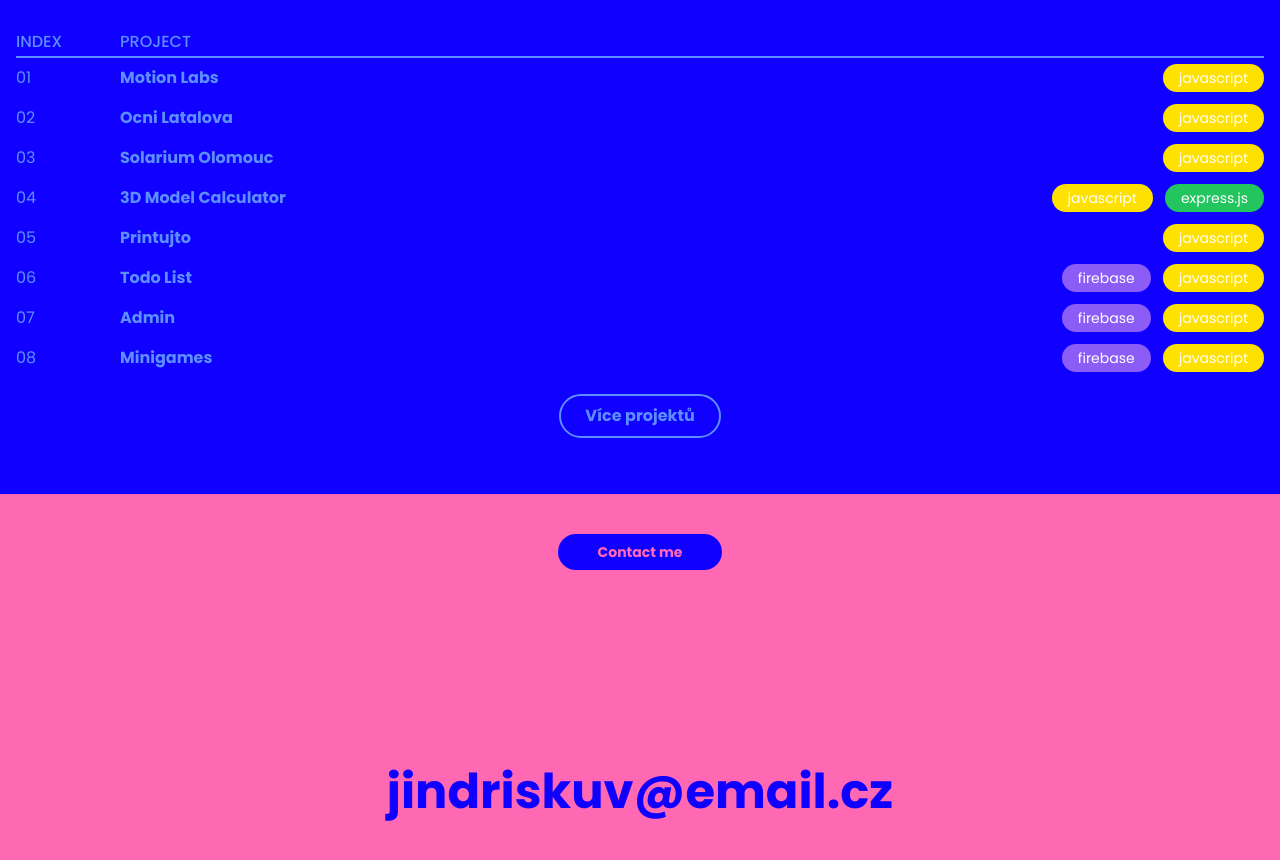
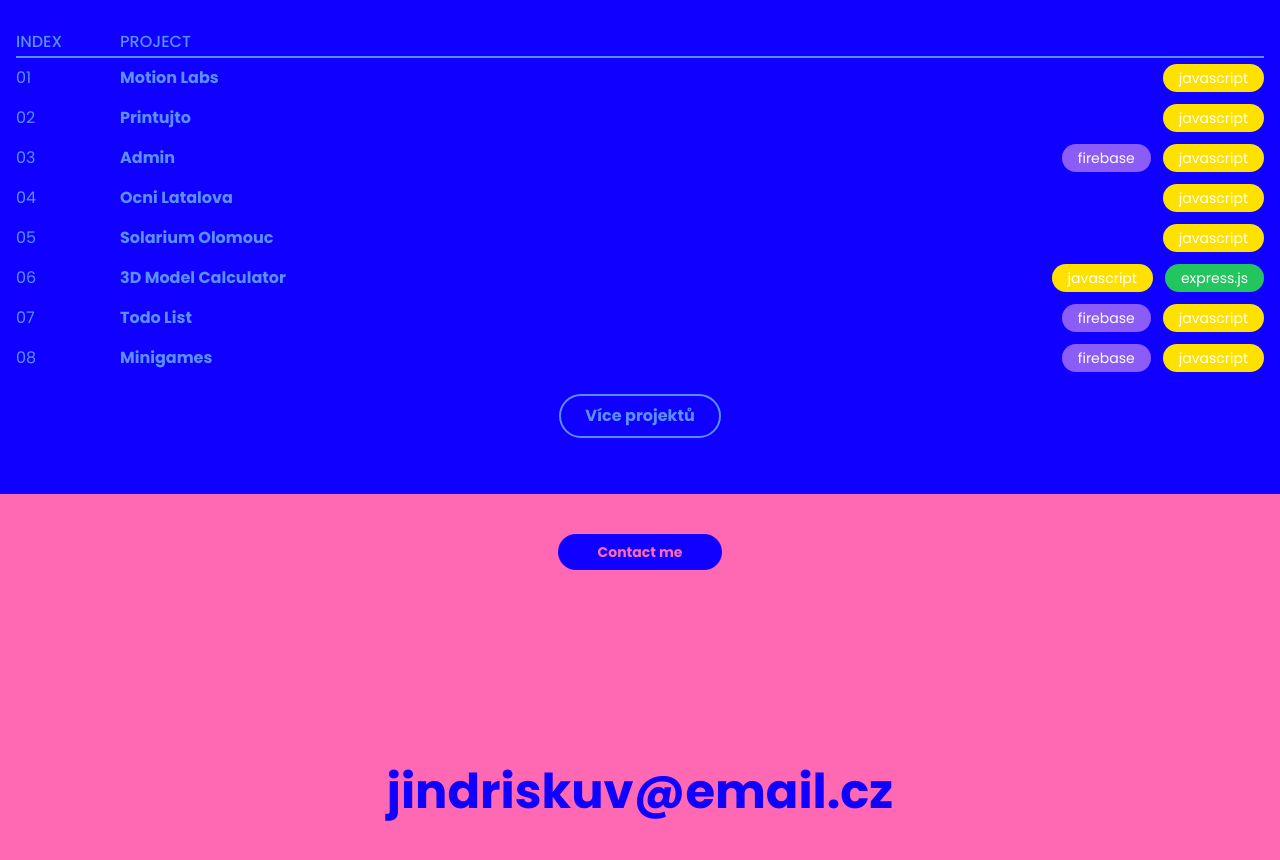
Before and after one commit to jindrahabarta/Portfolio, a Next.js app: page / in a window 1280 px wide. Shown: the part 1518-2378 px from the top of the page. Built offline with nearby package versions, Linux system fonts and the light colour scheme.

Commit message:
projects

```diff
--- a/src/app/data/Projects.ts
+++ b/src/app/data/Projects.ts
@@ -6,16 +6,36 @@ export const Projects =[
       { color: 'yellow', text: 'javascript' },
     ],
     tech: 'next',
-    link: 'https://jh-todoapp.netlify.app',
+    link: 'https://motionlabs.cz/',
+  },
+  {
+    src: '/images/project/Printujto.webp',
+    name: 'Printujto',
+    tags: [
+      { color: 'yellow', text: 'javascript' },
+    ],
+    tech: 'next',
+    link: 'https://printujto.cz/',
+  },
+   {
+
+    src: '/images/project/admin.jpg',
+    name: 'Admin',
+    tags: [
+      { color: 'violet', text: 'firebase' },
+      { color: 'yellow', text: 'javascript' },
+    ],
+    tech: 'react',
+    link: 'https://jh-adminapp.netlify.app',
   },
     {
-    src: '/images/project/todo.jpg',
+    src: '/images/project/ocni-latalova.webp',
     name: 'Ocni Latalova',
     tags: [
       { color: 'yellow', text: 'javascript' },
     ],
     tech: 'next',
-    link: 'https://jh-todoapp.netlify.app',
+    link: 'https://ocnilatalova.netlify.app/',
   },
   {
     src: '/images/project/SolariumAvantgarda.webp',
@@ -24,7 +44,7 @@ export const Projects =[
       { color: 'yellow', text: 'javascript' },
     ],
     tech: 'next',
-    link: 'https://jh-todoapp.netlify.app',
+    link: 'https://solariumolomouc.cz/',
   },
    {
     src: '/images/project/3dmodelcalculator.webp',
@@ -34,16 +54,7 @@ export const Projects =[
       { color: 'green', text: 'express.js' },
     ],
     tech: 'react',
-    link: 'https://jh-todoapp.netlify.app',
-  },
-   {
-    src: '/images/project/Printujto.webp',
-    name: 'Printujto',
-    tags: [
-      { color: 'yellow', text: 'javascript' },
-    ],
-    tech: 'next',
-    link: 'https://jh-todoapp.netlify.app',
+    link: 'https://3dmodelcalculator.netlify.app/',
   },
   {
     src: '/images/project/todo.jpg',
@@ -54,17 +65,6 @@ export const Projects =[
     ],
     tech: 'react',
     link: 'https://jh-todoapp.netlify.app',
-  },
-  {
-
-    src: '/images/project/admin.jpg',
-    name: 'Admin',
-    tags: [
-      { color: 'violet', text: 'firebase' },
-      { color: 'yellow', text: 'javascript' },
-    ],
-    tech: 'react',
-    link: 'https://jh-adminapp.netlify.app',
   },
   {
 
```
Also changed, not shown: public/images/project/ocni-latalova.webp (added).
